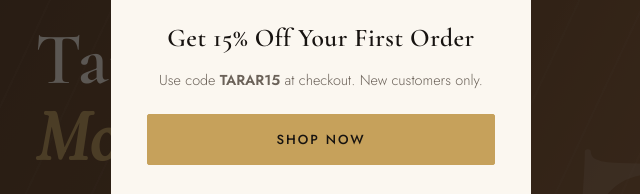
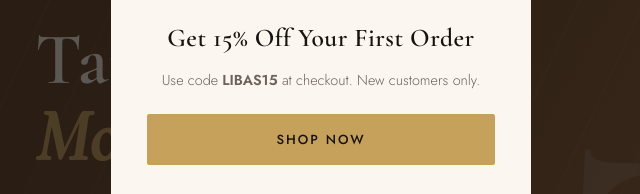
Before and after one commit to ghar607/Tararfabric-, a website: page tarar-backend/public/index.html in a window 1280 px wide. Shown: the part 331-525 px from the top of the page, 319-959 px from the left. Drawn offline with nearby package versions, Linux system fonts and the light colour scheme.

Commit message:
Fix promo code and remaining branding

```diff
--- a/tarar-backend/public/index.html
+++ b/tarar-backend/public/index.html
@@ -298,7 +298,7 @@
     <span class="close-x">&times;</span>
     <p class="eyebrow">Limited Time</p>
     <h3>Get 15% Off Your First Order</h3>
-    <p>Use code <strong>TARAR15</strong> at checkout. New customers only.</p>
+    <p>Use code <strong>LIBAS15</strong> at checkout. New customers only.</p>
     <a href="shop.html" class="btn btn-gold btn-block">Shop Now</a>
   </div>
 </div>
```
